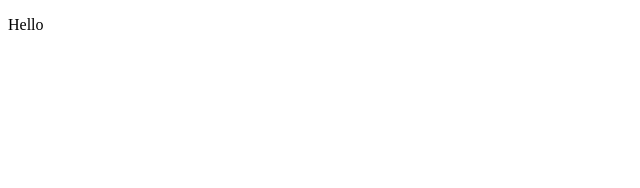
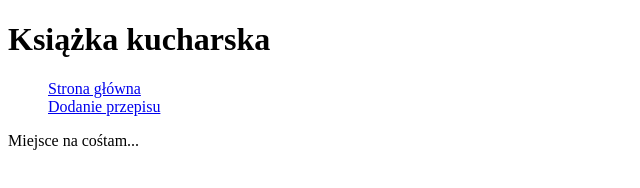
Before and after one commit to saramonthus/RecipeApp, a plain HTML site: page src/index.html in a window 1280 px wide. Shown: the whole page, without its empty margins (0-640 px from the left). Drawn offline with Linux system fonts and the light colour scheme.

Commit message:
Update index.html

```diff
--- a/src/index.html
+++ b/src/index.html
@@ -1,9 +1,39 @@
 <!DOCTYPE html>
-<html>
+<html lang="pl">
   <head>
-    <title>Home</title>
+    <meta charset="utf-8">
+    <meta name="author" content="Agnieszka Wróblewska">
+    <meta name="description" content="Książka kucharska">
+    <meta name="keywords" content="przepisy, Książka, kucharska, gotowanie">
+    <meta name="viewport" content="width=device-width,initial-scale=1.0,minimum-scale=1.0,maximum-scale=1.0,user-scalable=no">
+
+    <link href="https://fonts.googleapis.com/css?family=Open+Sans" rel="stylesheet">
+    <link rel="stylesheet" href="styles/app.css">
+    <title>Książka kucharska</title>
   </head>
   <body>
-    <p>Hello</p>
+    <header>
+    <h1>Książka kucharska</h1>
+    </header>
+    <div class="flex-container">
+    <div class="menu">
+      <ul type="none">
+        <li>
+           <a href="index.html">Strona główna</a>
+        </li>
+        <li>
+          <a href="form.html">Dodanie przepisu</a>
+        </li>
+      </ul>
+    </div>
+    <div>
+      <p>Miejsce na cośtam...</p>
+    </div>
+  </div>
+    <footer></footer> <!--&copy; 2019-->
   </body>
+  <!-- at the bottom of the page --><!--
+  <script type="text/javascript">
+    window.mdc.autoInit();
+  </script>-->
 </html>
```
